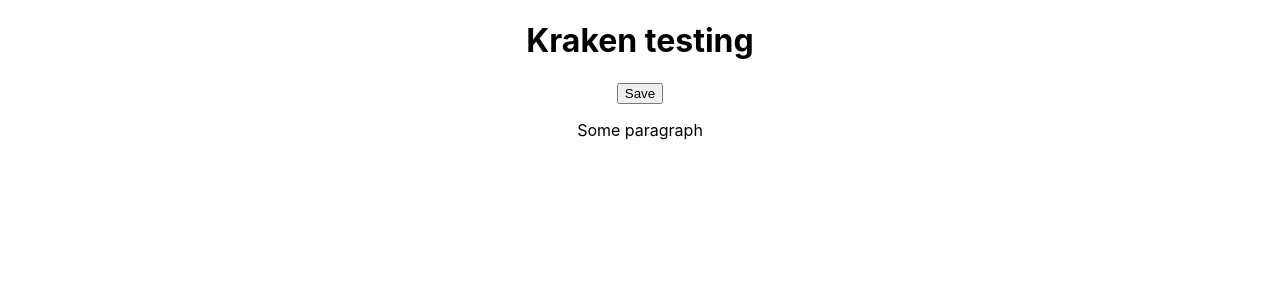
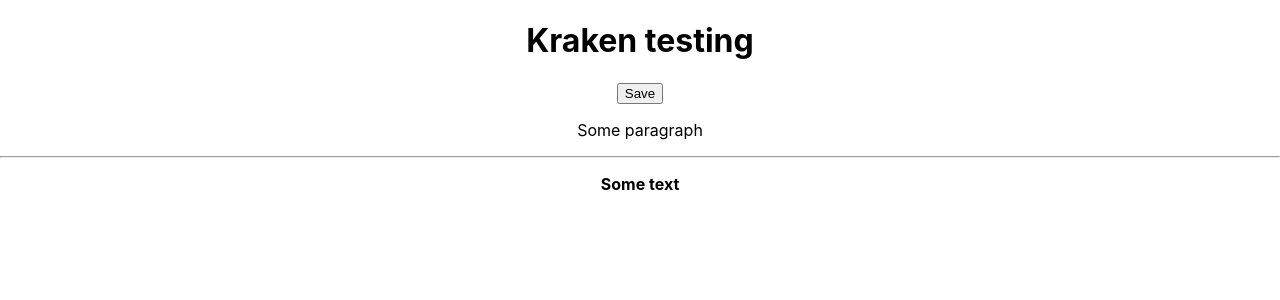
Before and after one commit to Nikac/react-kraken, a React (Create React App) app: page / in a window 1280 px wide. Shown: the top 300 px of the page. Built offline with nearby package versions, Linux system fonts and the light colour scheme.

Commit message:
added text

```diff
--- a/src/App.js
+++ b/src/App.js
@@ -7,6 +7,10 @@ function App() {
       <h1>Kraken testing</h1>
       <button>Save</button>
       <p>Some paragraph</p>
+      <hr />
+      <p>
+        <strong>Some text</strong>
+      </p>
     </div>
   );
 }
```
